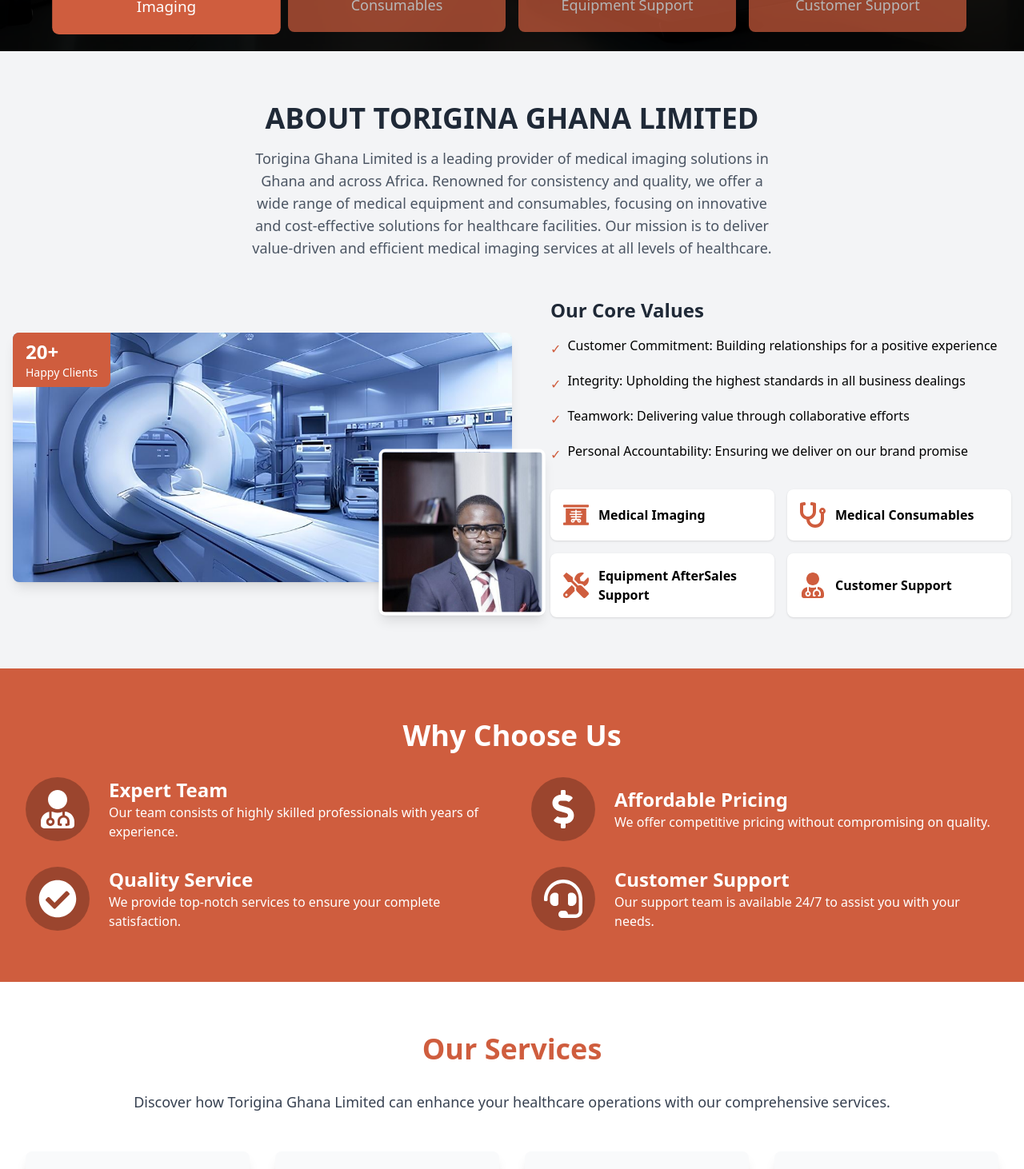
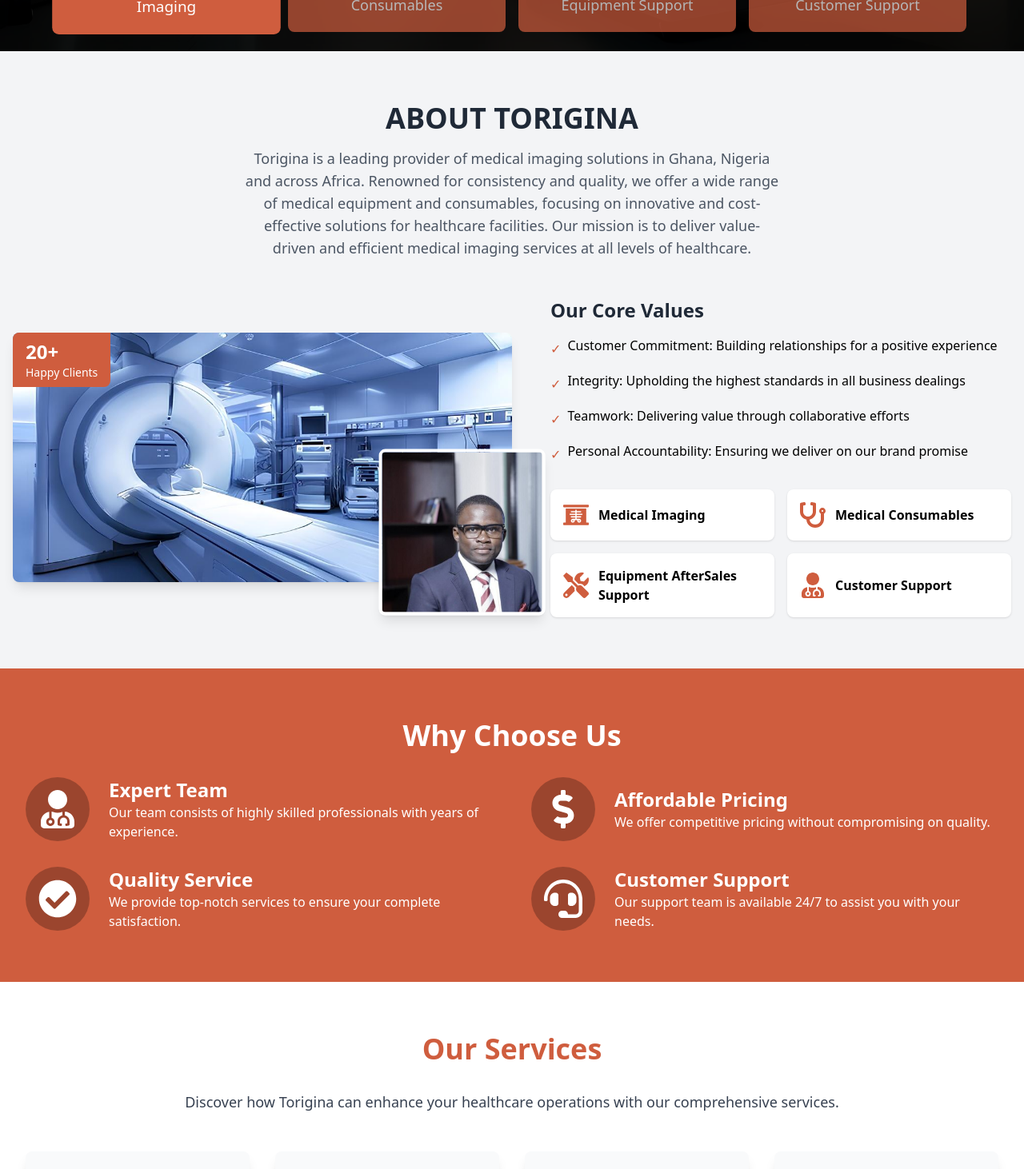
Before and after one commit to Corletey/torigina-website, a React (Vite) app: page / in a window 1280 px wide. Shown: the part 800-2262 px from the top of the page at 80% size. Built offline with nearby package versions, Linux system fonts and the light colour scheme.

Commit message:
Corrected company name on Landing page

```diff
--- a/src/pages/landing/components/about.jsx
+++ b/src/pages/landing/components/about.jsx
@@ -16,10 +16,10 @@
       <div className="container mx-auto px-4">
         <div className="text-center mb-8 sm:mb-12" data-aos="fade-up">
           <h2 className="text-2xl sm:text-3xl md:text-4xl font-bold text-gray-800 mb-4">
-            ABOUT TORIGINA GHANA LIMITED
+            ABOUT TORIGINA
           </h2>
           <p className="text-base sm:text-lg text-gray-600 max-w-2xl mx-auto">
-            Torigina Ghana Limited is a leading provider of medical imaging solutions in Ghana and across Africa. Renowned for consistency and quality, we offer a wide range of medical equipment and consumables, focusing on innovative and cost-effective solutions for healthcare facilities. Our mission is to deliver value-driven and efficient medical imaging services at all levels of healthcare.
+            Torigina is a leading provider of medical imaging solutions in Ghana, Nigeria and across Africa. Renowned for consistency and quality, we offer a wide range of medical equipment and consumables, focusing on innovative and cost-effective solutions for healthcare facilities. Our mission is to deliver value-driven and efficient medical imaging services at all levels of healthcare.
           </p>
         </div>
 
--- a/src/pages/landing/components/services.jsx
+++ b/src/pages/landing/components/services.jsx
@@ -36,7 +36,7 @@
       <div className="max-w-7xl mx-auto px-4 sm:px-6 lg:px-8 text-center">
         <h2 className="text-4xl font-bold text-[#CF5D3E] mb-8" data-aos="fade-up">Our Services</h2>
         <p className="text-lg text-gray-700 mb-12" data-aos="fade-up" data-aos-delay="100">
-          Discover how Torigina Ghana Limited can enhance your healthcare operations with our comprehensive services.
+          Discover how Torigina can enhance your healthcare operations with our comprehensive services.
         </p>
         <div className="grid grid-cols-1 sm:grid-cols-2 lg:grid-cols-4 gap-8">
           {services.map((service, index) => (
```
